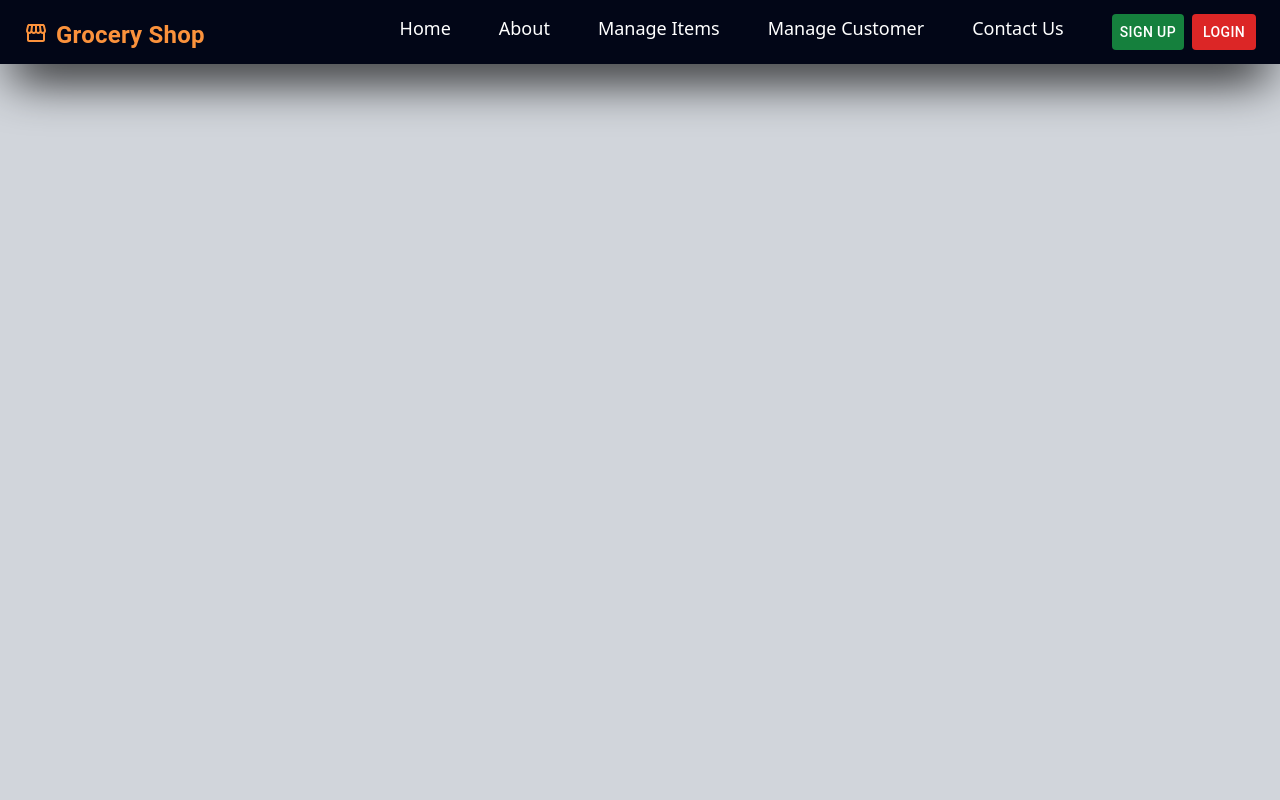
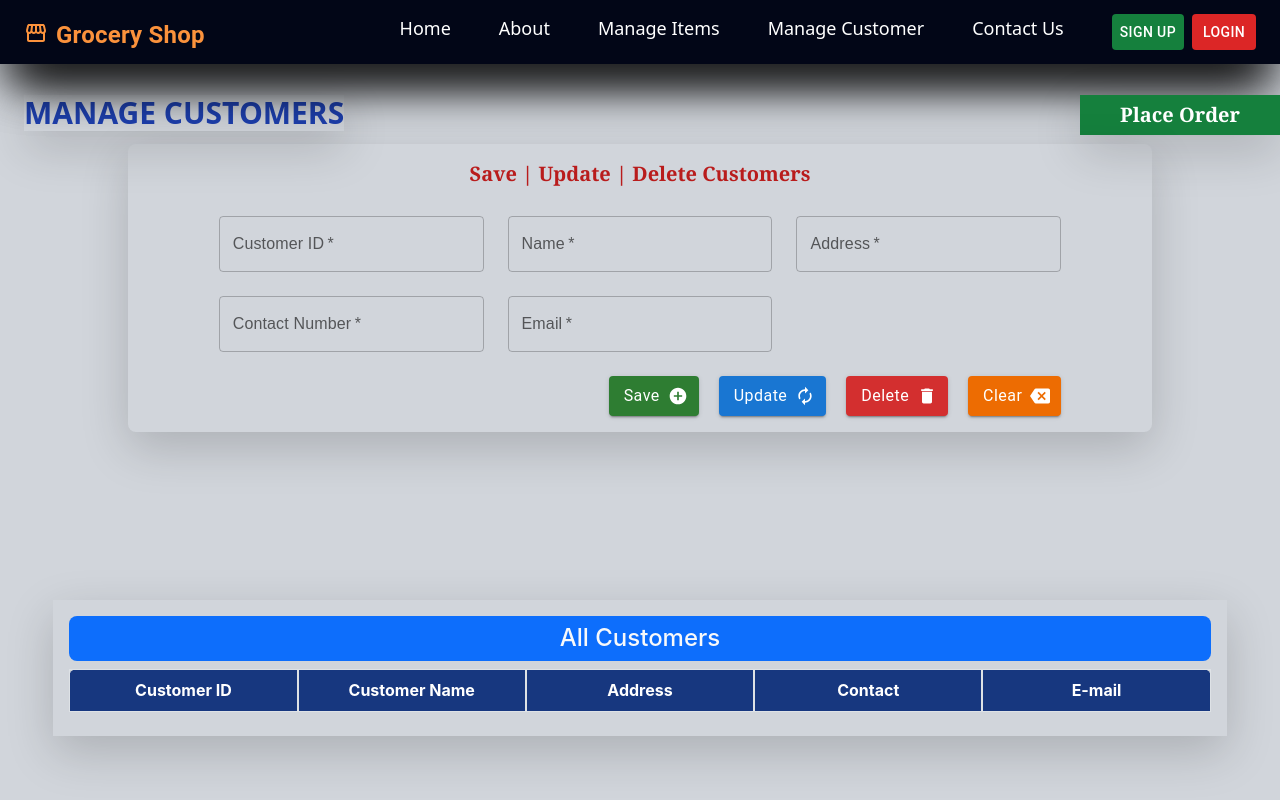
Before and after one commit to AbhiWPA/MERN-Application, a React (Create React App) app in the folder frontend/: page /customer in a window 1280 px wide. Shown: the top 800 px of the page. Built offline with nearby package versions, Linux system fonts and the light colour scheme.

Commit message:
content updated

```diff
--- a/frontend/src/App.js
+++ b/frontend/src/App.js
@@ -3,7 +3,7 @@ import {BrowserRouter, Routes, Route} from 'react-router-dom'
 import Home from './pages/Home'
 import About from './pages/About'
 import Items from './pages/Items'
-import Contact from './pages/Contact'
+import Contact from './pages/Customer'
 import PlaceOrder from './pages/PlaceOrder'
 import Header from './components/Layout/Header'
 import Layout from './components/Layout/Layout'
--- a/frontend/src/components/Layout/Layout.js
+++ b/frontend/src/components/Layout/Layout.js
@@ -3,10 +3,11 @@ import Header from './Header'
 import Home from '../../pages/Home'
 import About from '../../pages/About'
 import Items from '../../pages/Items'
-import Contact from '../../pages/Contact'
+import Contact from '../../pages/Customer'
 import PlaceOrder from '../../pages/PlaceOrder'
 import SignUp from '../../pages/SignUp';
 import Login from '../../pages/Login';
+import Customer from '../../pages/Customer';
 
 const Layout = () => {
   return (
@@ -18,7 +19,7 @@ const Layout = () => {
     <Route path='/' element={<Home/>}/>
     <Route path='/about' element={<About/>}/>
     <Route path='/items' element={<Items/>}/>
-    <Route path='/contact' element={<Contact/>}/>
+    <Route path='/customer' element={<Customer/>}/>
     <Route path='/placeOrder' element={<PlaceOrder/>}/>
     <Route path='/signUp' element={<SignUp/>}/>
     <Route path='/login' element={<Login/>}/>
--- a/frontend/src/pages/Contact.js
+++ /dev/null
@@ -1,15 +0,0 @@
-import React from 'react'
-import Header from '../components/Layout/Header'
-
-const Contact = () => {
-  return (
-
-    <>
-      <Header />
-      <h1>Contact page</h1>
-    </>
-
-  )
-}
-
-export default Contact
--- /dev/null
+++ b/frontend/src/pages/Customer.js
@@ -0,0 +1,165 @@
+import React, { useEffect, useState } from 'react'
+import Header from '../components/Layout/Header'
+import Form from '../components/Form/Form'
+import AddCircleIcon from "@mui/icons-material/AddCircle";
+import AutorenewIcon from "@mui/icons-material/Autorenew";
+import DeleteIcon from "@mui/icons-material/Delete";
+import BackspaceIcon from "@mui/icons-material/Backspace";
+import Table from '../components/Table/Table';
+import { Link } from 'react-router-dom';
+
+const Customer = () => {
+  const [allCustomersList, setAllCustomersList] = useState([]);
+
+  const handleTableRowClick = (tableRow) => {
+    console.log(tableRow);
+  }
+
+  // useEffect(() => {
+  //   let customerArray = [
+  //     [
+  //       "C001", "Kamal", "Galle", "077777777"
+  //     ],
+
+  //     [
+  //       "C001", "Kamal", "Galle", "077777777"
+  //     ],
+  //   ];
+
+  //   setAllCustomersList(customerArray)
+  // });
+
+  const tblHeaders = ["Header 1", "Header 2", "Header 3"];
+  const tblData = [
+    ["Data 1", "Data 2", "Data 3"],
+    ["Data 4", "Data 5", "Data 6"],
+    // Add more data rows as needed
+  ];
+  const tableHeight = "300px"; // Adjust the height as needed
+
+  return (
+    <div>
+      <Header />
+
+      <section>
+        <div style={{display: 'inline-block', marginTop: '15px'}}>
+          <h2 className='ml-6 text-3xl text-blue-800 font-bold font-sans inline-block shadow-black shadow-lg'>MANAGE CUSTOMERS</h2>
+          <button className='!bg-green-700 shadow-black shadow-lg absolute right-0 m-auto' style={{width:'200px', height:'40px'}}><Link to={'/placeOrder'} className='!text-white text-xl font-bold font-serif'>Place Order</Link></button>
+        </div>
+
+        <div className='absolute top-36 left-0 right-0 m-auto ms-auto shadow-lg shadow-black h-72 w-4/5 rounded-lg'>
+          <h3 className='text-xl text-red-700 font-serif font-bold text-center mt-3'>Save | Update | Delete Customers</h3>
+
+          <div className='absolute top-0 bottom-0 left-0 right-0 m-auto ms-auto w-11/12 h-2/4 inline-block space-x-6'>
+
+          <Form
+          textFieldsArray={[
+            {
+              label: "Customer ID",
+              textFieldType: "text",
+              name: "customerId",
+              placeHolderText: "Customer ID",
+              // value: customerID,
+              // onChange: (event: ChangeEvent<HTMLInputElement>) => {
+              //   setCustomerID(event.target.value);
+              //},
+            },
+            {
+              label: "Name",
+              textFieldType: "text",
+              name: "name",
+              placeHolderText: "name",
+              // value: username,
+              // onChange: (event: ChangeEvent<HTMLInputElement>) => {
+              //   setUsername(event.target.value);
+              // },
+            },
+
+
+            {
+              label: "Address",
+              textFieldType: "text",
+              name: "address",
+              placeHolderText: "Address",
+              // value: address,
+              // onChange: (event: ChangeEvent<HTMLInputElement>) => {
+              //   setAddress(event.target.value);
+              // },
+            },
+            {
+              label: "Contact Number",
+              textFieldType: "text",
+              name: "contactNumber",
+              placeHolderText: "Contact Number",
+              // value: contactNumber,
+              // onChange: (event: ChangeEvent<HTMLInputElement>) => {
+              //   setContactNumber(event.target.value);
+              // },
+            },
+            {
+              label: "Email",
+              textFieldType: "text",
+              name: "email",
+              placeHolderText: "Email",
+              // value: email,
+              // onChange: (event: ChangeEvent<HTMLInputElement>) => {
+              //   setEmail(event.target.value);
+              // },
+            },
+          ]}
+          buttonsArray={[
+            {
+              color: "success",
+              icon: <AddCircleIcon />,
+              text: "Save",
+              // onClick: handleSaveCustomer,
+            },
+            {
+              color: "primary",
+              icon: <AutorenewIcon />,
+              text: "Update",
+              // onClick: handleUpdateCustomer,
+            },
+            {
+              color: "error",
+              icon: <DeleteIcon />,
+              text: "Delete",
+              // onClick: handleDeleteCustomer,
+            },
+            {
+              color: "warning",
+              icon: <BackspaceIcon />,
+              text: "Clear",
+              // onClick: handleClearFields,
+            },
+          ]}
+        />
+
+          </div>
+          {/* <div className=''></div> */}
+        </div>
+
+      </section>
+
+      <div className='absolute top-3/4 left-0 right-0 m-auto w-11/12 h-1/3'>
+      <Table
+          tblName="All Customers"
+          tblHeight="auto"
+          tblHeaders={[
+            "Customer ID",
+            "Customer Name",
+            "Address",
+            "Contact",
+            "E-mail"
+          ]}
+          tblData={allCustomersList.map((customerArray) => customerArray)}
+          handleTblRowClick={handleTableRowClick}
+        />
+      </div>
+
+
+    </div>
+  )
+}
+
+export default Customer
--- a/frontend/src/pages/Items.js
+++ b/frontend/src/pages/Items.js
@@ -7,6 +7,7 @@ import AutorenewIcon from "@mui/icons-material/Autorenew";
 import DeleteIcon from "@mui/icons-material/Delete";
 import BackspaceIcon from "@mui/icons-material/Backspace";
 import Table from '../components/Table/Table';
+import { Link } from 'react-router-dom';
 
 const Items = () => {
   const [allCustomersList, setAllCustomersList] = useState([]);
@@ -44,6 +45,7 @@ const Items = () => {
       <section>
         <div style={{display: 'inline-block', marginTop: '10px'}}>
           <h2 className='ml-6 text-3xl text-red-700 font-bold font-sans inline-block shadow-black shadow-lg'>MANAGE ITEMS</h2>
+          <button className='!bg-green-700 shadow-black shadow-lg absolute right-0 m-auto' style={{width:'200px', height:'40px'}}><Link to={'/placeOrder'} className='!text-white text-xl font-bold font-serif'>Place Order</Link></button>
         </div>
 
         <div className='absolute top-40 left-0 right-0 m-auto ms-auto shadow-lg shadow-black h-56 w-4/5 rounded-lg'>
```
